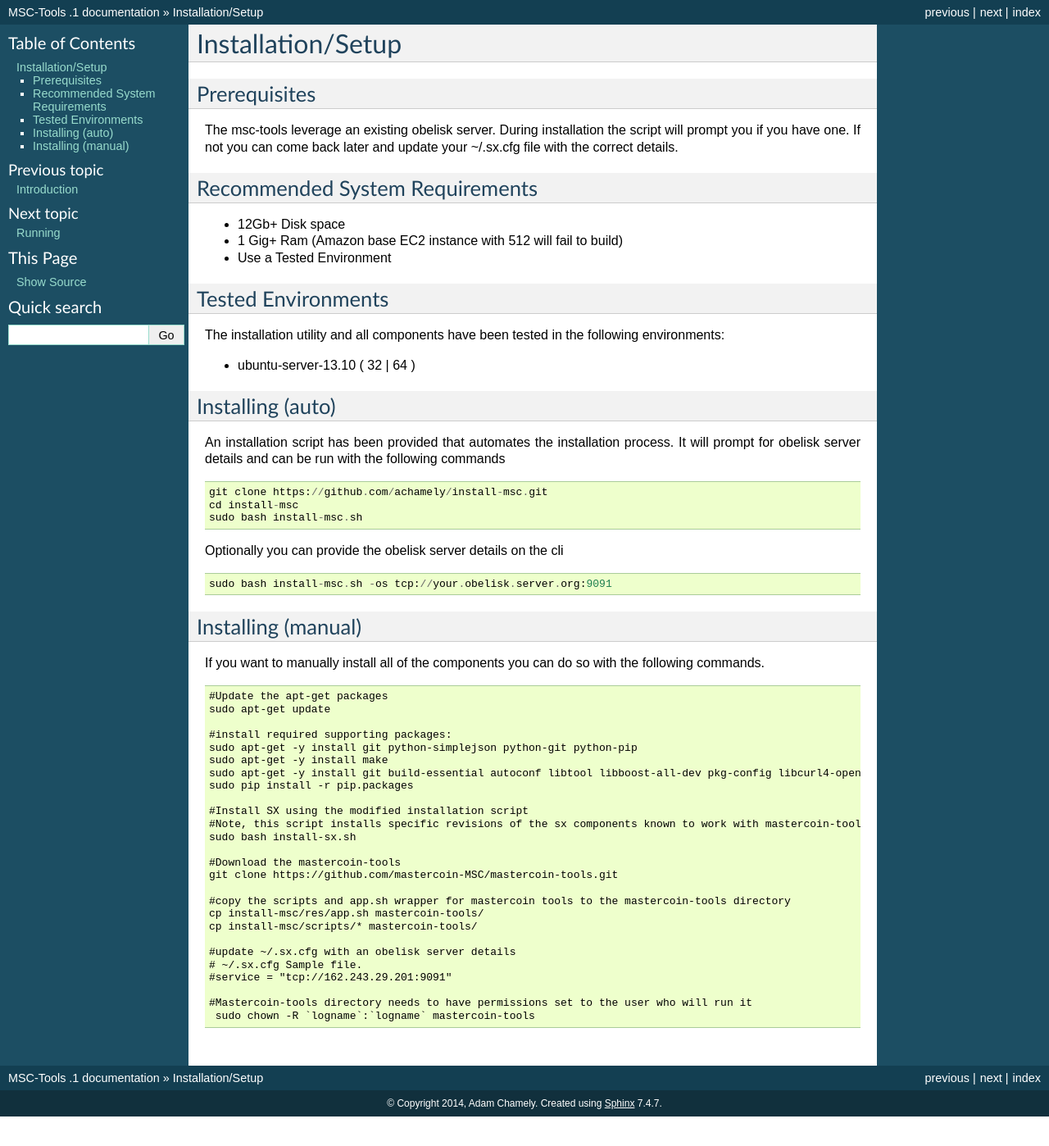
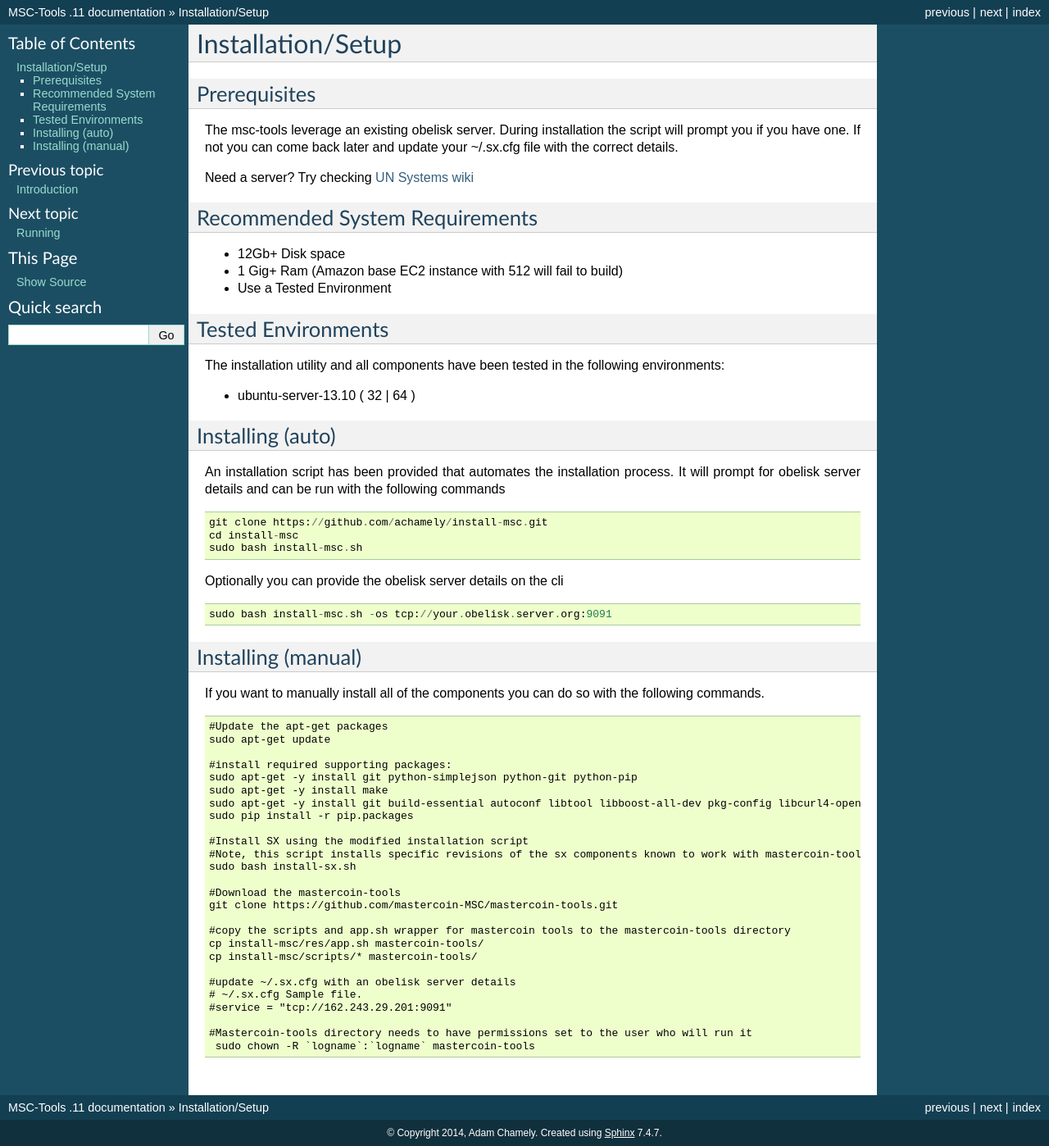
Before and after one commit to mastercoin-MSC/install-msc, a Sphinx documentation site: the page built from docs/pages/installation.rst, in a window 1280 px wide. Shown: the whole page at 82% size. Built offline with Sphinx 7.4.7, drawn with Linux system fonts in a browser that asks for light colours; formulas are drawn with MathJax 3; before the commit the page ends 1362 px from its top, so only the background shows below that.

Commit message:
Minor Docs update

```diff
--- a/docs/conf.py
+++ b/docs/conf.py
@@ -56,9 +56,9 @@
 # built documents.
 #
 # The short X.Y version.
-version = '.1'
+version = '.11'
 # The full version, including alpha/beta/rc tags.
-release = '.1'
+release = '.11'
 
 # The language for content autogenerated by Sphinx. Refer to documentation
 # for a list of supported languages.
--- a/docs/pages/installation.rst
+++ b/docs/pages/installation.rst
@@ -8,6 +8,8 @@
 The msc-tools leverage an existing obelisk server.
 During installation the script will prompt you if you have one.
 If not you can come back later and update your ~/.sx.cfg file with the correct details.
+
+Need a server? Try checking `UN Systems wiki <https://wiki.unsystem.net/index.php/Obelisk/Servers>`_
 
 Recommended System Requirements
 ---------------------------
```
Also changed, not shown: 16 other files.
